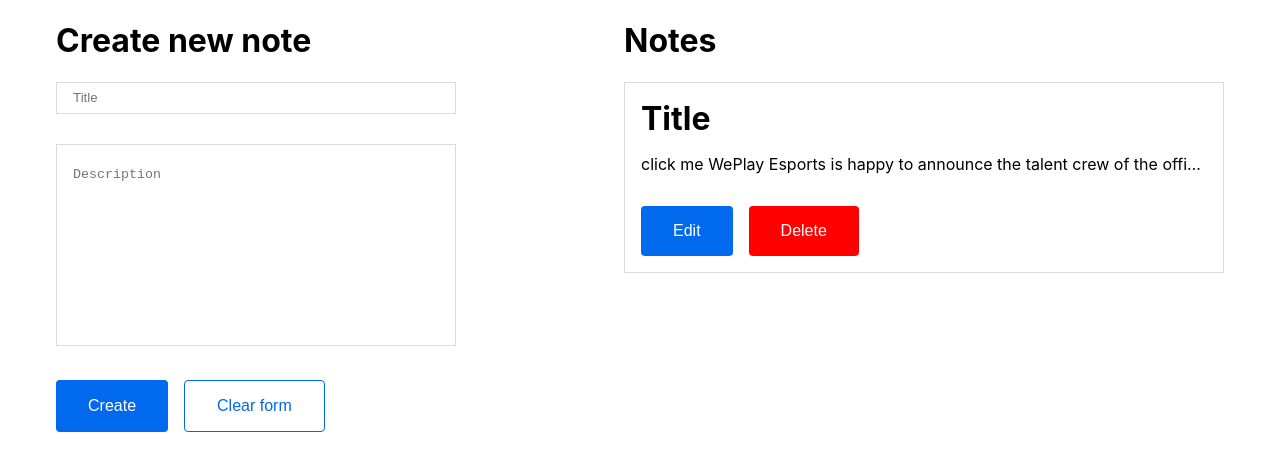
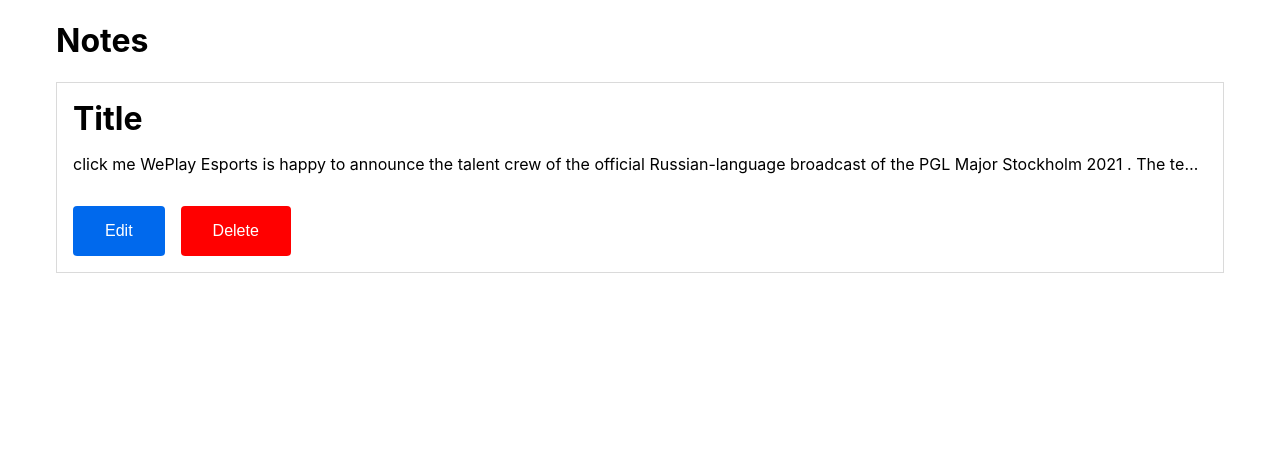
Before and after one commit to OlegKotsubko/prjctr, a React (Create React App) app: page / in a window 1280 px wide. Shown: the top 470 px of the page. Built offline with nearby package versions, Linux system fonts and the light colour scheme.

Commit message:
create context

```diff
--- a/package.json
+++ b/package.json
@@ -10,6 +10,7 @@
     "dompurify": "^2.3.4",
     "react": "^17.0.2",
     "react-dom": "^17.0.2",
+    "react-router-dom": "^6.2.1",
     "react-scripts": "4.0.3",
     "web-vitals": "^1.0.1"
   },
--- a/src/App.js
+++ b/src/App.js
@@ -1,39 +1,10 @@
 import Content from "./components/Content/Content";
 import NotesList from "./components/NotesList/NotesList";
-import FullViewNote from "./components/FullViewNote/FullViewNote";
-
-import useViewModeContext from "./hooks/useViewModeContext";
-import FormContainer from "./components/FormContainer/FormContainer";
 
 function App() {
-  const { mode, modeActions } = useViewModeContext()
-
-  const LeftSidebar = () => {
-    switch (mode) {
-    case "PREVIEW":
-        return (
-          <FullViewNote
-            onDefaultView={modeActions.onDefaultView}
-          />
-        )
-    default:
-      return (
-        <FormContainer
-          mode={mode}
-          modeAction={modeActions}
-        />
-      )
-    }
-  }
-
   return (
     <Content>
-      <div>
-        <LeftSidebar/>
-      </div>
-      <div>
-        <NotesList/>
-      </div>
+      <NotesList/>
     </Content>
   );
 }
--- a/src/components/Content/Content.module.scss
+++ b/src/components/Content/Content.module.scss
@@ -3,9 +3,4 @@
   max-width: 1200px;
   margin: 0 auto;
   padding: 0 16px;
-
-  @media (min-width: 1200px) {
-    grid-template-columns: 1fr 600px;
-    grid-column-gap: 24px;
-  }
 }
--- a/src/components/Form/Form.js
+++ b/src/components/Form/Form.js
@@ -1,94 +1,54 @@
-import React, {
-  useState,
-  useMemo
-} from "react";
+import React from "react";
 
 import Alert from "../Alert/Alert";
 import Button from "../Button/Button";
 import Input from "../Input/Input";
-
-import validateTitle from "../../helpers/validateTitle";
-import validateDescription from "../../helpers/validateDescription";
+import Content from "../Content/Content";
 
 import styles from './Form.module.scss'
-import useViewModeContext from "../../hooks/useViewModeContext";
 
 const Form = ({
-  formTitle,
-  formDescription,
-  itemID,
-  formSubmitHandler,
-  mode,
+  mainTitle,
+  firstInputTitle,
+  firstInputHandler,
+  firstInputAlerts,
+  secondInputTitle,
+  secondInputHandler,
+  secondInputType,
+  secondInputAlerts,
+  submitButtonTitle,
+  submitHandler,
+  clearForm,
 }) => {
-  const [title, setTitle] = useState(formTitle);
-  const [description, setDescription] = useState(formDescription);
-
-  const { modeActions } = useViewModeContext()
-  const [showErrors, setShowErrors] = useState({
-    title: false,
-    description: false
-  });
-
-  const titleErrors = useMemo(() => validateTitle(title),[title]);
-  const descriptionErrors = useMemo(() => validateDescription(description),[description]);
-
-  const clearForm = () => {
-    setTitle('');
-    setDescription('')
-    setShowErrors({
-      title: false,
-      description: false
-    })
-    modeActions.onDefaultView();
-  }
-
-  const submitHandler = () => {
-    if(titleErrors || descriptionErrors) {
-      setShowErrors({
-        title: !!titleErrors,
-        description: !!descriptionErrors
-      })
-      return
-    }
-
-    formSubmitHandler(title, description, itemID)
-    clearForm()
-  }
-
   return (
+    <Content>
       <div className={styles.block}>
-      <h1>{mode === 'EDIT' ? "Edit note" : "Create new note"}</h1>
+        <h1>{mainTitle}</h1>
         <form>
           <div className={styles.offset}>
             <Input
               type="text"
               placeholder="Title"
-            value={title}
-            inputHandler={(e) => {
-              setTitle(e.target.value)
-              setShowErrors({...showErrors, title: true})
-            }}
+              value={firstInputTitle}
+              inputHandler={firstInputHandler}
             />
-          <Alert text={showErrors.title && titleErrors} />
+            <Alert text={firstInputAlerts} />
           </div>
           <div className={styles.offset}>
             <Input
-            type="textarea"
-            value={description}
+              type={secondInputType}
+              value={secondInputTitle}
               placeholder="Description"
-            inputHandler={(e) => {
-              setDescription(e.target.value)
-              setShowErrors({...showErrors, description: true})
-            }}
+              inputHandler={secondInputHandler}
             />
-          <Alert text={showErrors.description && descriptionErrors} />
+            <Alert text={secondInputAlerts} />
           </div>
           <div className={styles.footer}>
             <Button
               clickHandler={submitHandler}
               type="button"
             >
-            {mode === 'EDIT' ? "Save": "Create"}
+              {submitButtonTitle}
             </Button>
             <Button
               clickHandler={clearForm}
@@ -101,6 +61,7 @@ const Form = ({
 
         </form>
       </div>
+    </Content>
   )
 }
 
--- /dev/null
+++ b/src/components/FormContainer/CreateNoteForm.js
@@ -0,0 +1,72 @@
+import {useMemo, useState} from "react";
+
+import Form from "../Form/Form";
+
+import useNoteContext from "../../hooks/useNoteContext";
+import useViewModeContext from "../../hooks/useViewModeContext";
+
+import validateTitle from "../../helpers/validateTitle";
+import validateDescription from "../../helpers/validateDescription";
+
+const CreateNoteForm = () => {
+  const { actions } = useNoteContext();
+
+  const [title, setTitle] = useState('');
+  const [description, setDescription] = useState('');
+
+  const { modeActions } = useViewModeContext()
+  const [showErrors, setShowErrors] = useState({
+    title: false,
+    description: false
+  });
+
+  const titleErrors = useMemo(() => validateTitle(title),[title]);
+  const descriptionErrors = useMemo(() => validateDescription(description),[description]);
+
+  const clearForm = () => {
+    setTitle('');
+    setDescription('')
+    setShowErrors({
+      title: false,
+      description: false
+    })
+    modeActions.onDefaultView();
+  }
+
+  const submitHandler = () => {
+    if(titleErrors || descriptionErrors) {
+      setShowErrors({
+        title: !!titleErrors,
+        description: !!descriptionErrors
+      })
+      return
+    }
+
+    actions.addNote(title, description)
+    clearForm()
+  }
+
+  return (
+    <Form
+      mainTitle="Create new note"
+      firstInputTitle={title}
+      firstInputHandler={(e) => {
+        setTitle(e.target.value)
+        setShowErrors({...showErrors, title: true})
+      }}
+      firstInputAlerts={showErrors.title && titleErrors}
+      secondInputType="textarea"
+      secondInputTitle={description}
+      secondInputHandler={(e) => {
+        setDescription(e.target.value)
+        setShowErrors({...showErrors, description: true})
+      }}
+      submitButtonTitle="Create"
+      secondInputAlerts={showErrors.description && descriptionErrors}
+      submitHandler={submitHandler}
+    />
+  )
+}
+
+
+export default CreateNoteForm
--- /dev/null
+++ b/src/components/FormContainer/EditNoteForm.js
@@ -0,0 +1,82 @@
+import {useMemo, useState} from "react";
+
+import Form from "../Form/Form";
+
+import useNoteContext from "../../hooks/useNoteContext";
+import useViewModeContext from "../../hooks/useViewModeContext";
+
+import validateTitle from "../../helpers/validateTitle";
+import validateDescription from "../../helpers/validateDescription";
+
+const EditNoteForm = () => {
+  const {
+    actions,
+    activeNote,
+    deleteActiveNote,
+  } = useNoteContext();
+
+  const [title, setTitle] = useState(activeNote.title);
+  const [description, setDescription] = useState(activeNote.description);
+
+  const { modeActions } = useViewModeContext()
+
+  const [showErrors, setShowErrors] = useState({
+    title: false,
+    description: false
+  });
+
+  const titleErrors = useMemo(() => validateTitle(title),[title]);
+  const descriptionErrors = useMemo(() => validateDescription(description),[description]);
+
+  const clearForm = () => {
+    setTitle('');
+    setDescription('')
+    setShowErrors({
+      title: false,
+      description: false
+    })
+    modeActions.onDefaultView();
+  }
+
+  const submitHandler = () => {
+    if(titleErrors || descriptionErrors) {
+      setShowErrors({
+        title: !!titleErrors,
+        description: !!descriptionErrors
+      })
+      return
+    }
+
+    actions.editNote(title, description, activeNote.id)
+    clearForm()
+    deleteActiveNote()
+  }
+
+  return (
+    <Form
+      mainTitle="Edit note"
+
+      firstInputTitle={title}
+      firstInputHandler={(e) => {
+        setTitle(e.target.value)
+        setShowErrors({...showErrors, title: true})
+      }}
+      firstInputAlerts={showErrors.title && titleErrors}
+
+      secondInputType="textarea"
+      secondInputTitle={description}
+      secondInputHandler={(e) => {
+        setDescription(e.target.value)
+        setShowErrors({...showErrors, description: true})
+      }}
+
+      submitButtonTitle="Edit"
+      secondInputAlerts={showErrors.description && descriptionErrors}
+      submitHandler={submitHandler}
+      clearForm={clearForm}
+    />
+  )
+}
+
+
+export default EditNoteForm
--- a/src/components/FullViewNote/FullViewNote.js
+++ b/src/components/FullViewNote/FullViewNote.js
@@ -3,10 +3,9 @@ import Button from "../Button/Button";
 import useNoteContext from "../../hooks/useNoteContext";
 
 import styles from './FullViewNote.module.scss'
+import Content from "../Content/Content";
 
-const FullViewNote = ({
-  onDefaultView,
-}) => {
+const FullViewNote = () => {
   const {
     activeNote,
     deleteActiveNote
@@ -18,12 +17,11 @@ const FullViewNote = ({
     }
   }
   return (
-    <div>
+    <Content>
       <div className={styles.header}>
         <h1>{activeNote?.title}</h1>
         <Button clickHandler={() => {
           deleteActiveNote()
-          onDefaultView()
         }}>Back</Button>
       </div>
       <div
@@ -31,7 +29,7 @@ const FullViewNote = ({
         className={styles.body}
         dangerouslySetInnerHTML={{ __html: activeNote?.sanitizedHTML }}
       />
-    </div>
+    </Content>
   )
 }
 
--- a/src/components/Note/Note.js
+++ b/src/components/Note/Note.js
@@ -1,4 +1,5 @@
 import classNames from 'classnames'
+import { useNavigate } from "react-router-dom";
 
 import Button from "../Button/Button";
 import useNoteContext from "../../hooks/useNoteContext";
@@ -15,11 +16,9 @@ const Note = ({
   const {
     setActiveNoteById,
     deleteActiveNote,
-    activeNote,
   } = useNoteContext();
 
   const {
-    mode,
     modeActions: {
       onPreview,
       onDefaultView,
@@ -27,7 +26,7 @@ const Note = ({
     }
   } = useViewModeContext()
 
-  const isCurrent = activeNote?.id === id
+  const navigate = useNavigate()
 
   return (
     <div
@@ -44,15 +43,12 @@ const Note = ({
           clickHandler={(e) => {
             e.stopPropagation();
             setActiveNoteById(id);
-            if(mode === "EDIT") {
-              return onDefaultView()
-            }
-
             onEdit()
+            navigate(`/form/${id}`)
           }}
           type="button"
         >
-          {isCurrent && mode === "EDIT" ? 'Cancel' : 'Edit' }
+          Edit
         </Button>
         <Button
           clickHandler={(e) => {
--- a/src/index.js
+++ b/src/index.js
@@ -5,15 +5,30 @@ import App from './App';
 import reportWebVitals from './reportWebVitals';
 import { NotesContextProvider } from "./contexts/NotesContext";
 import {ViewModeContextProvider} from "./contexts/ViewModeContext";
+import {
+  BrowserRouter,
+  Routes,
+  Route
+} from "react-router-dom";
+import FullViewNote from "./components/FullViewNote/FullViewNote";
+import EditNoteForm from "./components/FormContainer/EditNoteForm";
+import CreateNoteForm from "./components/FormContainer/CreateNoteForm";
 
 
 ReactDOM.render(
   <React.StrictMode>
-    <NotesContextProvider>
-      <ViewModeContextProvider>
-        <App />
-      </ViewModeContextProvider>
-    </NotesContextProvider>
+    <BrowserRouter>
+      <NotesContextProvider>
+        <ViewModeContextProvider>
+          <Routes>
+            <Route path="/" element={<App />} />
+            <Route path="/note/:id" element={<FullViewNote />} />
+            <Route path="/form/:id" element={<EditNoteForm />} />
+            <Route path="/form/" element={<CreateNoteForm />} />
+          </Routes>
+        </ViewModeContextProvider>
+      </NotesContextProvider>
+    </BrowserRouter>
   </React.StrictMode>,
   document.getElementById('root')
 );
```
Also changed, not shown: src/contexts/NotesContext.js (+9 -0 lines), 1 other file (tests, documents, lock files or other folders). Lines whose indentation alone changed are shown as unchanged.
